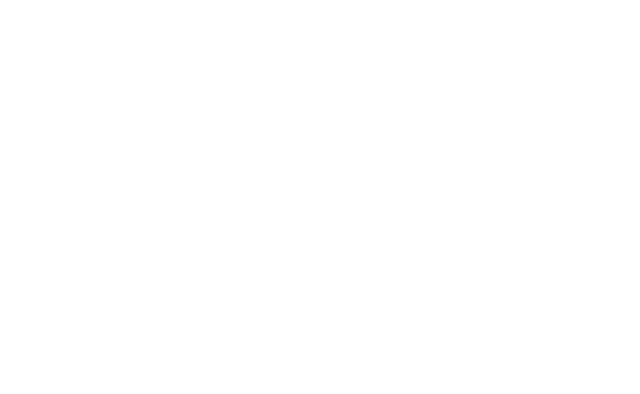
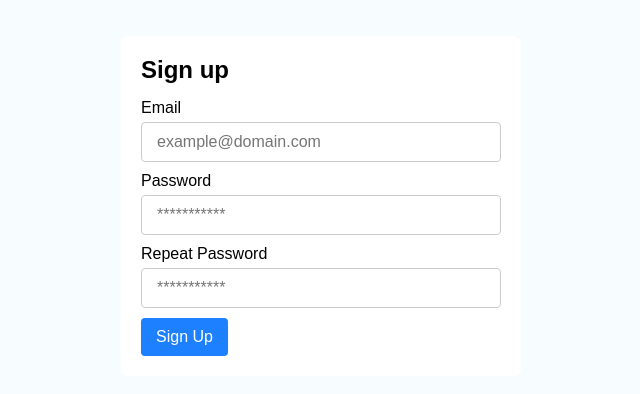
Before and after one commit to Burashev/infoServiceTest_client, a Vue app: page /sign_up in a window 1280 px wide. Before the commit this address had no page. Shown: the part 194-588 px from the top of the page, without its empty margins (319-959 px from the left). Built offline with nearby package versions, Linux system fonts and the light colour scheme.

Commit message:
add: SignIn and SignUp pages

```diff
--- a/src/App.vue
+++ b/src/App.vue
@@ -1,8 +1,30 @@
 <template>
-
-  <router-view/>
+  <div class="container">
+    <router-view/>
+  </div>
 </template>
 
+<style>
+* {
+  margin: 0;
+  padding: 0;
+  box-sizing: border-box;
+}
+
+body {
+  background-color: #f7fcff;
+  font-family: Arial, sans-serif;
+}
+</style>
+
 <style lang="scss">
-
+.container {
+  max-width: 1170px;
+  width: 100%;
+  margin: 0 auto;
+  display: flex;
+  align-items: center;
+  justify-content: center;
+  min-height: 100vh;
+}
 </style>
--- a/src/router/index.js
+++ b/src/router/index.js
@@ -4,7 +4,12 @@
   {
     path: '/',
     name: 'index',
-    component: {}
+    component: () => import(/* webpackChunkName: "signIn" */ '../views/SignIn.vue')
+  },
+  {
+    path: '/sign_up',
+    name: 'signUp',
+    component: () => import(/* webpackChunkName: "signIn" */ '../views/SignUp.vue')
   },
   // {
   //   path: '/about',
--- /dev/null
+++ b/src/views/SignIn.vue
@@ -0,0 +1,31 @@
+<template>
+  <app-card>
+    <template v-slot:title>Sign in</template>
+    <template v-slot:body>
+      <app-form>
+          <div class="input-group">
+            <label for="email">Email</label>
+            <input type="text" placeholder="example@domain.com" id="email">
+          </div>
+          <div class="input-group">
+            <label for="password">Password</label>
+            <input type="password" placeholder="***********" id="password">
+          </div>
+          <button type="submit">Sign In</button>
+      </app-form>
+    </template>
+  </app-card>
+</template>
+
+<script>
+import AppCard from "@/components/AppCard";
+import AppForm from "@/components/AppForm";
+export default {
+  name: "SignIn",
+  components: {AppForm, AppCard}
+}
+</script>
+
+<style lang="scss" scoped>
+
+</style>
--- /dev/null
+++ b/src/views/SignUp.vue
@@ -0,0 +1,77 @@
+<template>
+  <app-card>
+    <template v-slot:title>Sign up</template>
+    <template v-slot:body>
+      <app-form>
+        <div class="input-group">
+          <label for="email">Email</label>
+          <input type="text" placeholder="example@domain.com" id="email">
+        </div>
+        <div class="input-group">
+          <label for="password">Password</label>
+          <input type="password" placeholder="***********" id="password">
+        </div>
+        <div class="input-group">
+          <label for="password_repeat">Repeat Password</label>
+          <input type="password" placeholder="***********" id="password_repeat">
+        </div>
+        <button type="submit">Sign Up</button>
+      </app-form>
+    </template>
+  </app-card>
+</template>
+
+<script>
+import AppCard from "@/components/AppCard";
+import AppForm from "@/components/AppForm";
+
+export default {
+  name: "SignUp",
+  components: {AppForm, AppCard}
+}
+</script>
+
+<style lang="scss" scoped>
+.card {
+  min-width: 400px;
+  background-color: #fff;
+  border-radius: 7px;
+  padding: 20px;
+
+  &__title {
+    margin-bottom: 15px;
+  }
+}
+
+.input-group {
+  display: flex;
+  flex-direction: column;
+  margin-bottom: 10px;
+
+  label {
+    margin-bottom: 5px;
+  }
+
+  input {
+    padding: 10px 15px;
+    font-size: 1rem;
+    border-radius: 4px;
+    border: 1px solid #ccc;
+  }
+}
+
+button {
+  padding: 10px 15px;
+  background-color: #1d80ff;
+  color: white;
+  border: none;
+  font-size: inherit;
+  border-radius: 4px;
+  cursor: pointer;
+  transition: background-color ease .3s;
+
+  &:hover {
+    background-color: #186fde;
+  }
+}
+</style>
```
